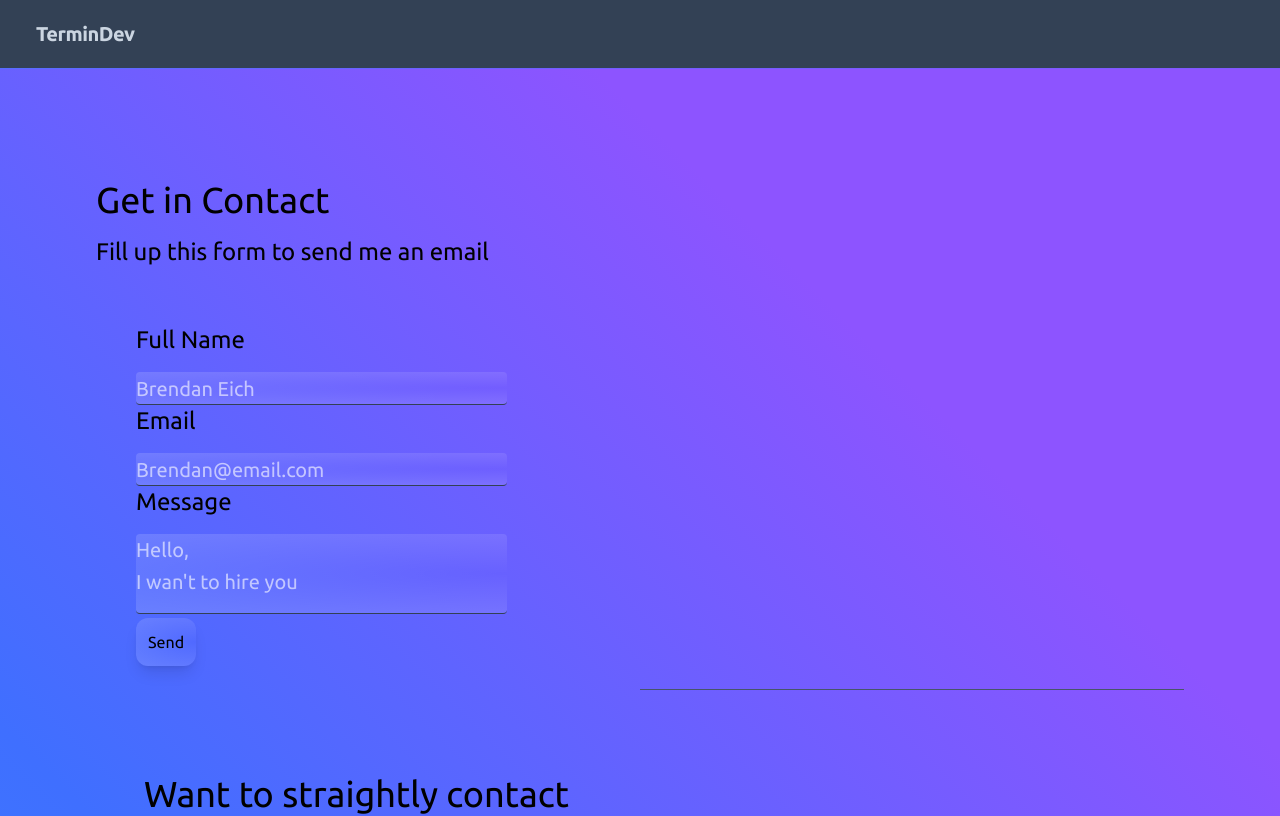
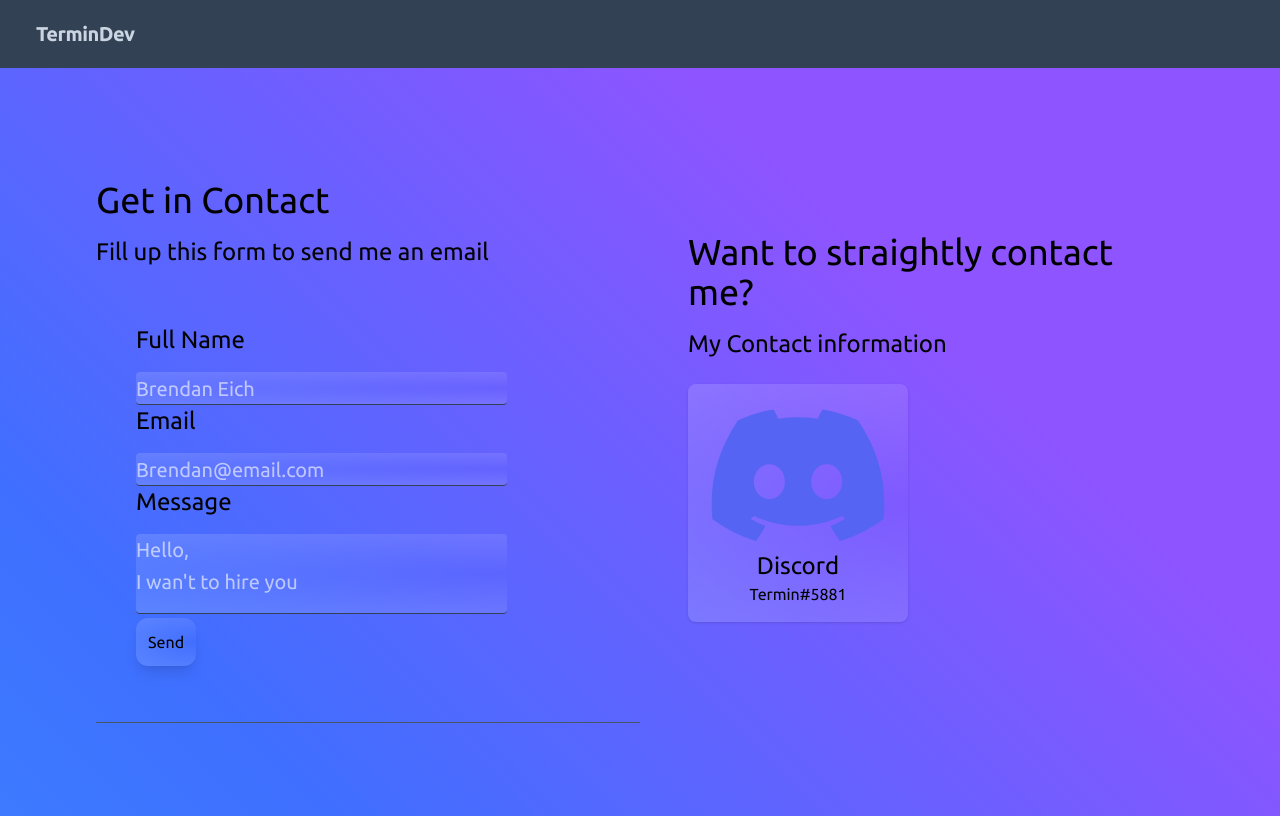
Before and after one commit to Termindev/old-personal-portfolio, a Vue app: page /contact in a window 1280 px wide. Shown: the top 816 px of the page. Built offline with nearby package versions, Linux system fonts and the light colour scheme; what vue-writer would draw is missing.

Commit message:
Update Contact.vue

```diff
--- a/src/views/Contact.vue
+++ b/src/views/Contact.vue
@@ -1,11 +1,11 @@
 <template>
-  <div class="aurora-outer grid grid-cols-1 lg:grid-cols-2 p-12 sm:p-24">
+  <div class="aurora-outer grid grid-cols-1 md:grid-cols-2 p-12 sm:p-24">
     <div>
       <h1 class="text-4xl my-4">Get in Contact</h1>
       <h4 class="text-2xl mb-4">Fill up this form to send me an email</h4>
       <ContactForm />
+      <div class="border-b border-slate-600 my-4"></div>
     </div>
-    <div class="border-b border-slate-600 my-4"></div>
     <div class="md:p-12 mt-5">
       <h1 class="md:text-4xl text-2xl mb-4">Want to straightly contact me?</h1>
       <h1 class="md:text-2xl text-xl mb-6">My Contact information</h1>
```
